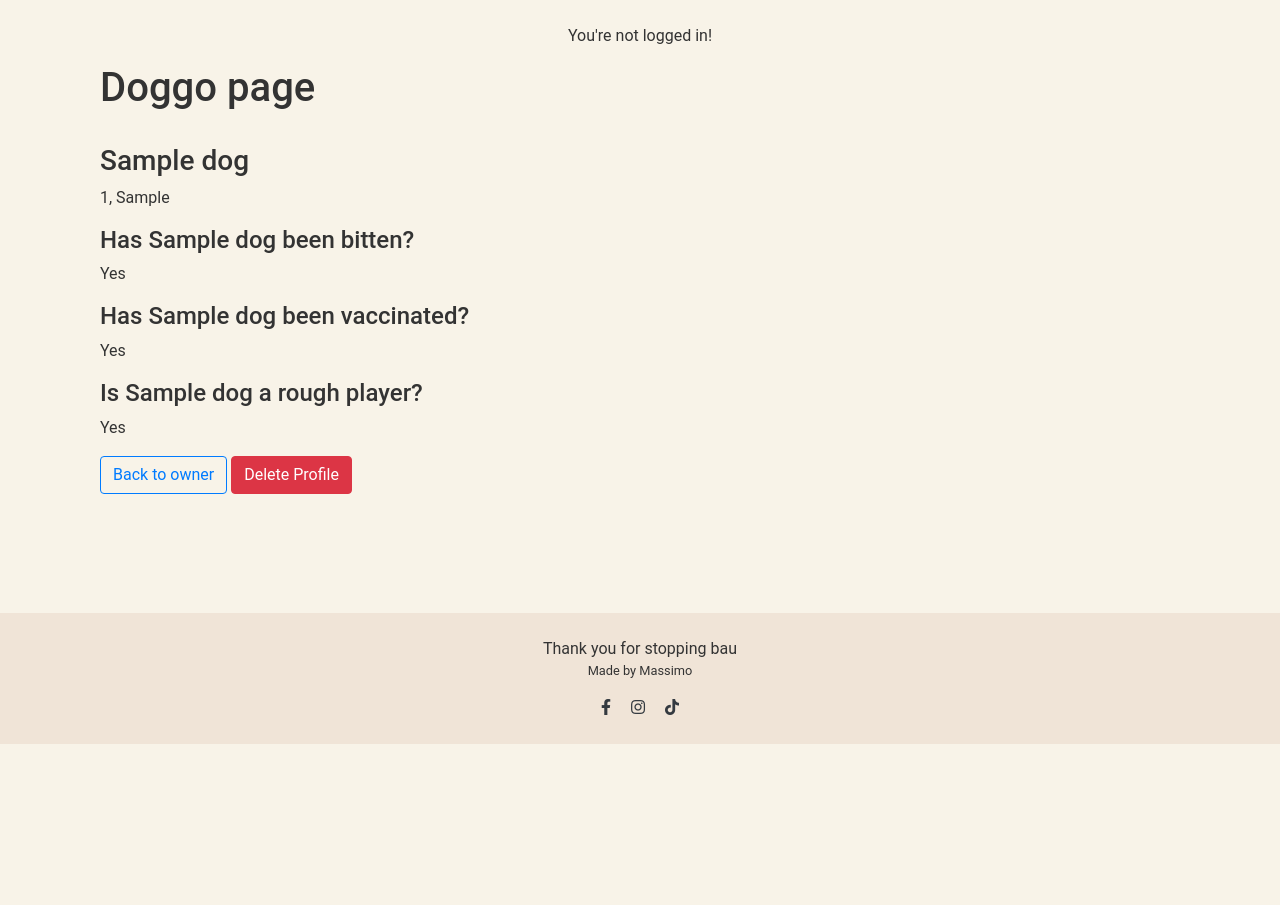
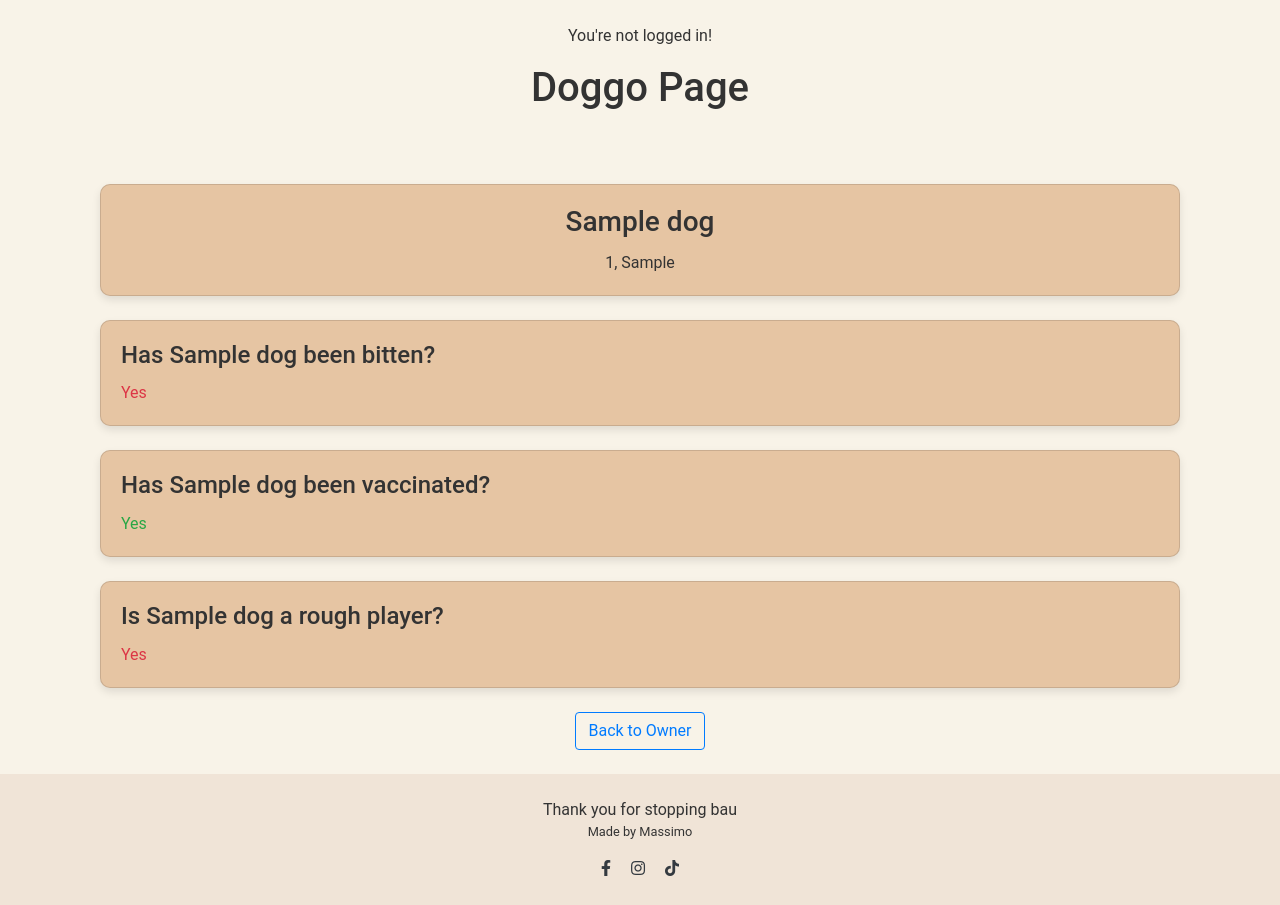
Before and after one commit to Max9414/BarkingWay, a Django app: page /d_o_profile/dog/1 in a window 1280 px wide. Shown: the part 56-961 px from the top of the page. Before the commit the page ends 800 px from the top, so only its background shows below. Run offline with Django 5.2, Linux system fonts and the light colour scheme; tables that the repository leaves empty hold one stand-in row (values such as "Sample post"); some libraries are stand-ins or nearby versions.

Commit message:
Styled further for smaller screens readability

```diff
--- a/breeds/templates/breeds/breed_detail.html
+++ b/breeds/templates/breeds/breed_detail.html
@@ -6,7 +6,7 @@
         <h1 class="card-title text-center">{{ breed.breed }}</h1>
         <p class="card-text">{{ breed.description }}</p>
         <div class="d-flex justify-content-center">
-            <a class="btn btn-primary" href="{% url 'breed_list' %}">Back to the list</a>
+            <a class="btn btn-success" href="{% url 'breed_list' %}">Back to the list</a>
         </div>
     </div>
 </div>
--- a/d_o_profile/templates/d_o_profile/dogprofile.html
+++ b/d_o_profile/templates/d_o_profile/dogprofile.html
@@ -4,31 +4,49 @@
 {% block content %}
 
 <div class="container">
-    <h1>Doggo page</h1>
-    <img src="{{ owner.image }}" alt="">
-    <h3>{{ dog.name }}</h3>
-    <p>{{ dog.age }}, {{ dog.breed }}</p>
-    <h4>Has {{ dog.name }} been bitten?</h4>
+    <h1 class="mb-4 text-center">Doggo Page</h1>
+    <div class="text-center mb-4">
+        <img src="{{ owner.image }}" alt="" class="img-fluid rounded-circle" style="max-width: 150px;">
+    </div>
+    <div class="card mb-4 bg-custom-card">
+        <div class="card-body text-center">
+            <h3 class="card-title">{{ dog.name }}</h3>
+            <p class="card-text">{{ dog.age }}, {{ dog.breed }}</p>
+        </div>
+    </div>
+    <div class="card mb-4 bg-custom-card">
+        <div class="card-body">
+            <h4 class="card-title">Has {{ dog.name }} been bitten?</h4>
             {% if dog.bitten %}
-        <p>Yes</p>
+            <p class="card-text text-danger">Yes</p>
             {% else %}
-        <p>No</p>
+            <p class="card-text text-success">No</p>
             {% endif %}
-    <h4>Has {{ dog.name }} been vaccinated?</h4>
+        </div>
+    </div>
+    <div class="card mb-4 bg-custom-card">
+        <div class="card-body">
+            <h4 class="card-title">Has {{ dog.name }} been vaccinated?</h4>
             {% if dog.vaccinated %}
-        <p>Yes</p>
+            <p class="card-text text-success">Yes</p>
             {% else %}
-        <p>No</p>
+            <p class="card-text text-danger">No</p>
             {% endif %}
-    <h4>Is {{ dog.name }} a rough player?</h4>
+        </div>
+    </div>
+    <div class="card mb-4 bg-custom-card">
+        <div class="card-body">
+            <h4 class="card-title">Is {{ dog.name }} a rough player?</h4>
             {% if dog.rough %}
-        <p>Yes</p>
+            <p class="card-text text-danger">Yes</p>
             {% else %}
-        <p>No</p>
+            <p class="card-text text-success">No</p>
             {% endif %}
-    <a class="btn btn-outline-primary" href="{% url 'human_profile' %}">Back to owner</a>
-    <a class="btn btn-danger" href="{% url 'dog_delete' dog.id %}">Delete Profile</a>
-
+        </div>
+    </div>
+    <div class="text-center">
+        <a class="btn btn-outline-primary" href="{% url 'human_profile' %}">Back to Owner</a>
+    </div>
 </div>
 
 
--- a/d_o_profile/views.py
+++ b/d_o_profile/views.py
@@ -5,6 +5,7 @@ from django.views import generic
 from django.contrib.auth.decorators import login_required
 from .models import Dog, Owner
 from django.contrib.auth.models import User
+from events.models import Event
 from .forms import *
 
 # Create your views here.
@@ -16,7 +17,12 @@ def human_profile_view(request):
         try:
             owner = Owner.objects.get(name=request.user)
             owned_dogs = Dog.objects.filter(owner=request.user)
-            return render(request, "d_o_profile/humanprofile.html", {"owner": owner, "owned_dogs": owned_dogs})
+            events = Event.objects.filter(user=request.user)
+            return render(request, "d_o_profile/humanprofile.html", {
+                "owner": owner,
+                "owned_dogs": owned_dogs,
+                "events": events,
+                })
         except Owner.DoesNotExist:
             return HttpResponse("No owner found for the logged in user")
     else:
--- a/events/templates/events/event_form.html
+++ b/events/templates/events/event_form.html
@@ -15,8 +15,9 @@
         <a href="{% url 'create_location' %}" class="btn btn-warning">Add City</a>
         {% if event.id %}
         <button type="submit" class="btn btn-primary">Modify Event</button>
+        <a href="{% url 'event_delete' event.id %}" class="btn btn-danger">Delete Event</a>
         {% else %}
-        <button type="submit" class="btn btn-primary">Create Event</button>
+        <button type=" submit" class="btn btn-primary">Create Event</button>
         {% endif %}
     </form>
 </div>
--- a/events/urls.py
+++ b/events/urls.py
@@ -7,6 +7,7 @@ urlpatterns = [
     path('event-detail/<int:event_id>', event_detail, name='event_detail'),
     path('create-location', create_location, name='create_location'),
     path('event-detail/<int:event_id>/edit', event_form_view, name='modify_event'),
+    path('event-detail/<int:event_id>/edit/delete', event_delete, name='event_delete'),
     path('add-participants/<int:event_id>', add_participants, name='add_participants'),
     path('remove-participants/<int:event_id>', remove_participants, name='remove_participants'),
 ]
--- a/petcare/templates/petcare/petcare_detail.html
+++ b/petcare/templates/petcare/petcare_detail.html
@@ -6,7 +6,7 @@
         <h1 class="card-title text-center">{{ petcare.title }}</h1>
         <p class="card-text">{{ petcare.description }}</p>
         <div class="d-flex justify-content-center">
-            <a class="btn btn-primary" href="{% url 'petcare_list' %}">Back to the list</a>
+            <a class="btn btn-success" href="{% url 'petcare_list' %}">Back to the list</a>
         </div>
     </div>
 
--- a/static/css/style.css
+++ b/static/css/style.css
@@ -1,6 +1,19 @@
 @media (min-width: 992px) {
     .custom-align {
         align-self: end;
+    }
+}
+
+@media (max-width:992px) {
+    body {
+        font-size: 0.875rem;
+    }
+    .small-margin {
+        margin-bottom: 5px;
+    }
+    .btn-smaller {
+        padding: 0.25rem 0.5rem;
+        font-size: 0.875rem;
     }
 }
 
--- a/templates/home.html
+++ b/templates/home.html
@@ -46,7 +46,7 @@
         <div class="row">
             <div class="col-md-6 d-flex">
                 <div class="card bg-custom-card mb-4 flex-fill">
-                    <a href="#" class="all-link">
+                    <a href="{% url 'petcare_list' %}" class="all-link">
                         <div class="card-body">
                             <h2 class="mb-3">Discover How to Best Take Care of Your Dog:</h2>
                             <p>Looking for tips on how to provide the best care for your furry friend? Our Pet Care
```
Also changed, not shown: d_o_profile/templates/d_o_profile/humanprofile.html (+24 -5 lines), events/templates/events/delete_event.html (added, +16 -0 lines), events/templates/events/event_detail.html (+7 -4 lines), events/templates/events/event_list.html (+5 -5 lines), events/views.py (+10 -0 lines). Lines whose indentation alone changed are shown as unchanged.
